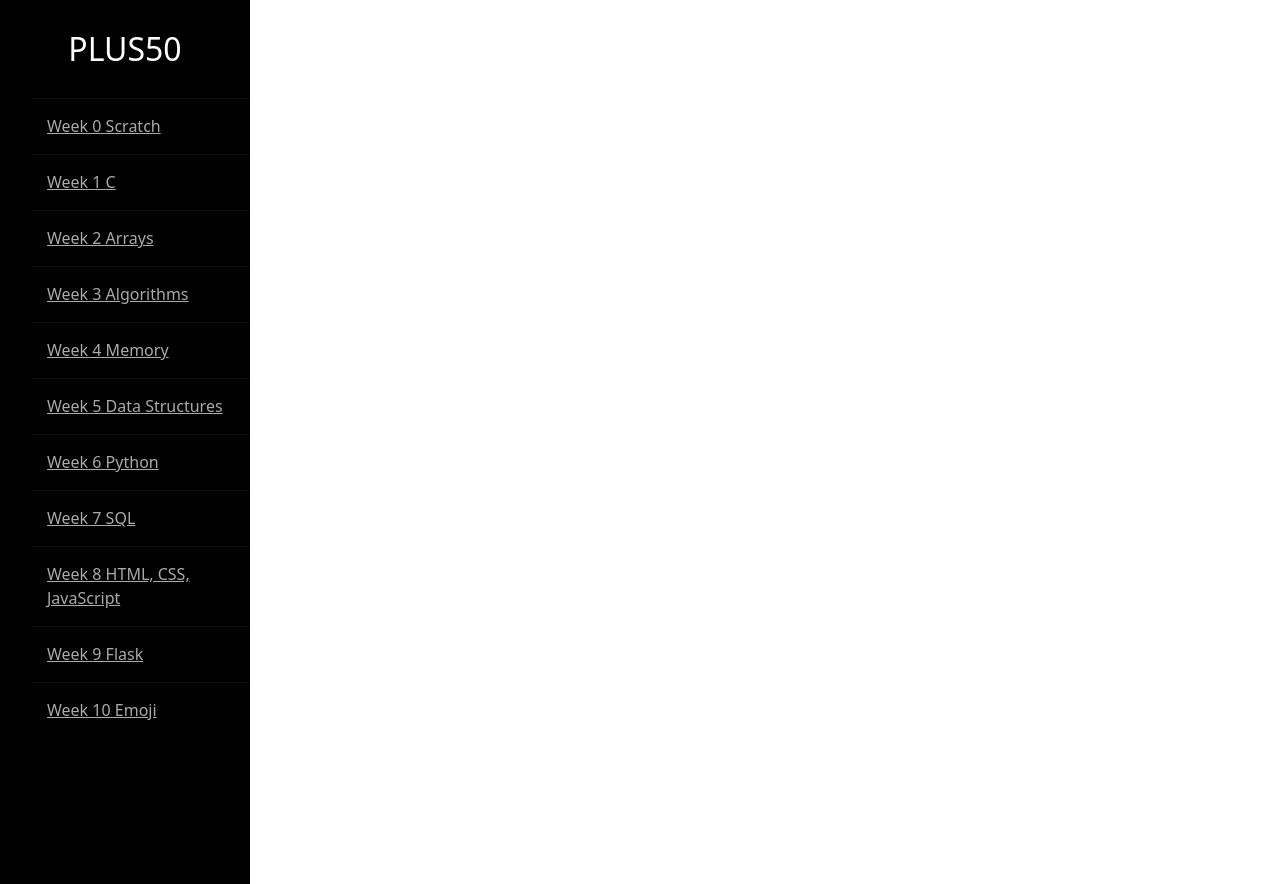
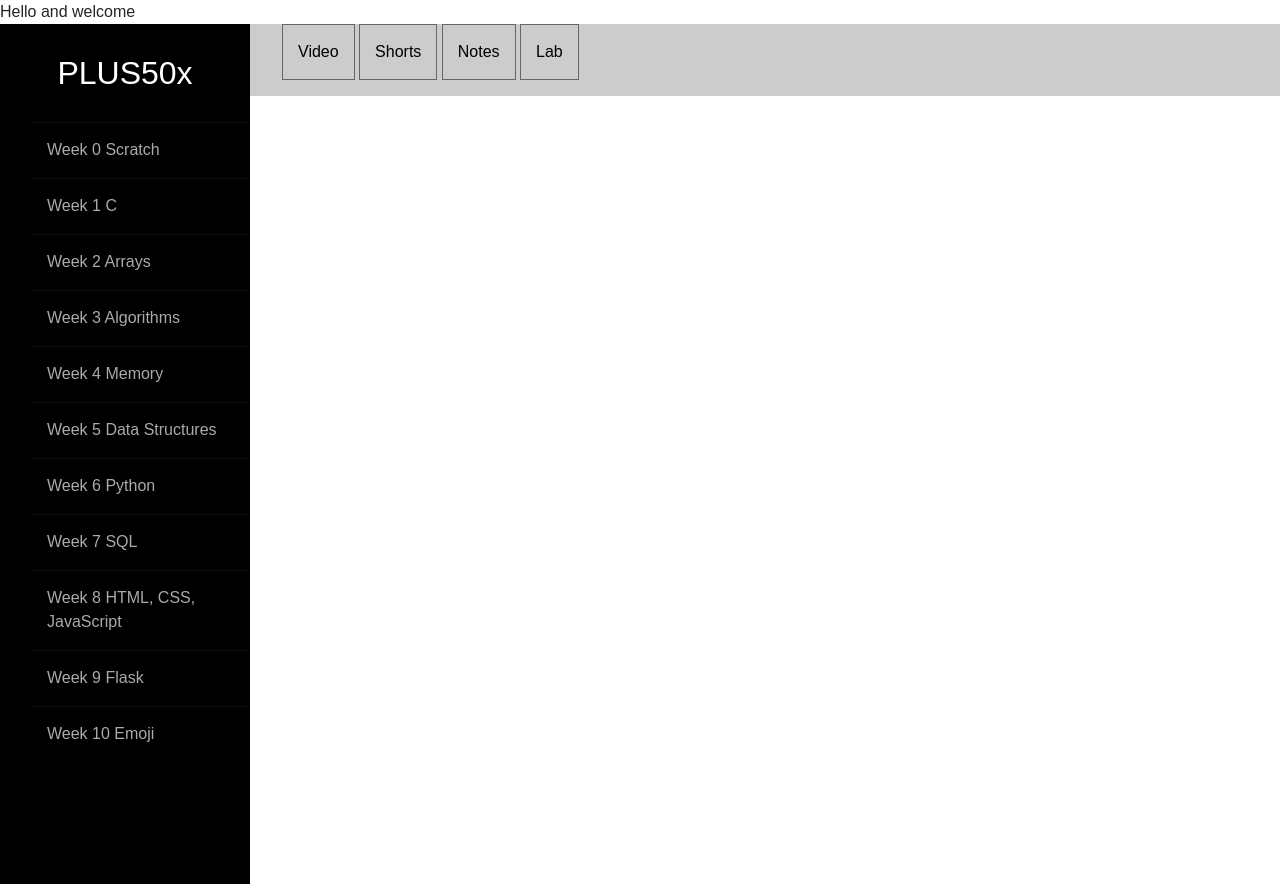
Before and after one commit to vpopovic003/plus50x, a Python web app: template templates/layout.html in a window 1280 px wide. Run offline with Jinja, Linux system fonts and the light colour scheme; the template is opened without the code that fills it, so the values that code supplies are empty.

Commit message:
topbar placed

```diff
--- a/static/style.css
+++ b/static/style.css
@@ -4,19 +4,22 @@
     box-sizing: border-box;
     list-style: none;
     text-decoration: none;
-    /*font-family: 'Courier New', Courier, monospace;*/
+    font-family: Arial, Helvetica, sans-serif;
 }
 
 body {
     background: #ffffff;
 }
 
-.nav-content {
+a {
+    text-decoration: none;
+}
+.sidebar {
     display: flex;
     position: relative;
 }
 
-.nav-content .sidebar {
+.sidebar .side-menu {
     position: fixed;
     width: 250px;
     height: 100%;
@@ -24,27 +27,51 @@ body {
     padding: 30px 0;
 }
 
-.nav-content .sidebar h2 {
+.sidebar .side-menu h2 {
     color: #fff;
-    text-transform: uppercase;
     text-align: center;
     margin-bottom: 30px;
 }
 
-.nav-content .sidebar ul li {
+.sidebar .side-menu ul li {
     padding: 15px;
     border-bottom: 1px solid rgba(0,0,0,0.05);
     border-top: 1px solid rgba(255,255,255,0.05);
 }
 
-.nav-content .sidebar ul li a {
+.sidebar .side-menu ul li a {
     color: #aaa;
     display: block
 }
 
-.nav-content .sidebar ul li:hover {
+.sidebar .side-menu ul li:hover {
     background: #111;
 }
-.nav-content .sidebar ul li:hover a{
+.sidebar .side-menu ul li:hover a{
     color: #fff;
 }
+
+.topbar {
+    display: flex;
+    position: relative;
+}
+
+.topbar .top-menu {
+    width: 100%;
+    margin-left: 250px;
+    background: #ccc;
+}
+
+.topbar .top-menu ul li{
+    padding: 15px;
+    display: inline-block;
+    border-left: 1px solid rgba(0,0,0,0.5);
+    border-top: 1px solid rgba(0,0,0,0.5);
+    border-bottom: 1px solid rgba(0,0,0,0.5);
+    border-right: 1px solid rgba(0,0,0,0.5);
+}
+
+.topbar .top-menu ul li a {
+    color: #000;
+    display: block;
+}
--- a/templates/layout.html
+++ b/templates/layout.html
@@ -8,13 +8,15 @@
         <!-- https://favicon.io/emoji-favicons/money-bag/ -->
         <link href="static/favicon.ico" rel="icon">
         <link href="../static/style.css" rel="stylesheet">
-        <title>Plus50: {% block title %}{% endblock %}</title>
+        <title>Plus50x: {% block title %}{% endblock %}</title>
     </head>
     <body>
-        <section id="nav">
-            <div class="section-content nav-content">
-                <div class="sidebar">
-                    <h2>Plus50</h2>
+        <section class="header">
+                <div id="welcome">Hello and welcome</div>
+        </section>
+        <section class="sidebar">
+                <div class="side-menu">
+                    <h2>PLUS50x</h2>
                     <ul>
                        <li><a href="#">Week 0 Scratch</a></li>
                        <li><a href="#">Week 1 C</a></li>
@@ -29,18 +31,19 @@
                        <li><a href="#">Week 10 Emoji</a></li>
                     </ul>
                 </div>
-            </div>
         </section>
-        <section id="header">
-            <div class="section-content header-content">
-                <div id="welcome">Hello and welcome</div>
-            </div>
+        <section class="topbar">
+                <div class="top-menu">
+                    <ul>
+                        <li><a href="#">Video</a></li>
+                        <li><a href="#">Shorts</a></li>
+                        <li><a href="#">Notes</a></li>
+                        <li><a href="#">Lab</a></li>
+                    </ul>
+                </div>
         </section>
-
         <section id="main">
-            <div class="section-content main-content">
-                <div id="some-content">This is main content.</div>
-            </div>
+            <div id="some-content">This is main content.</div>
         </section>
     </body>
 </html>
```
Also changed, not shown: app.py (line endings or trailing spaces).
